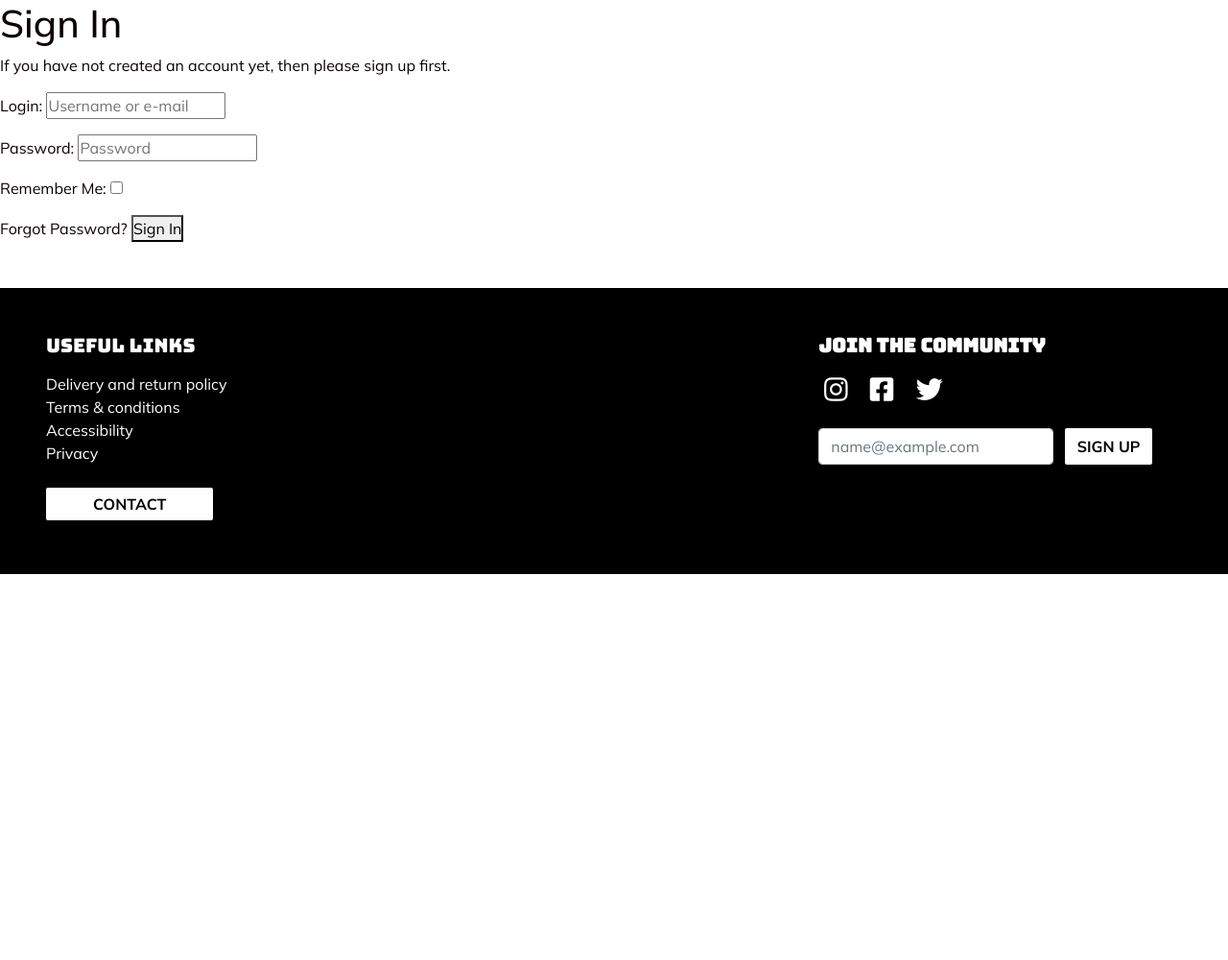
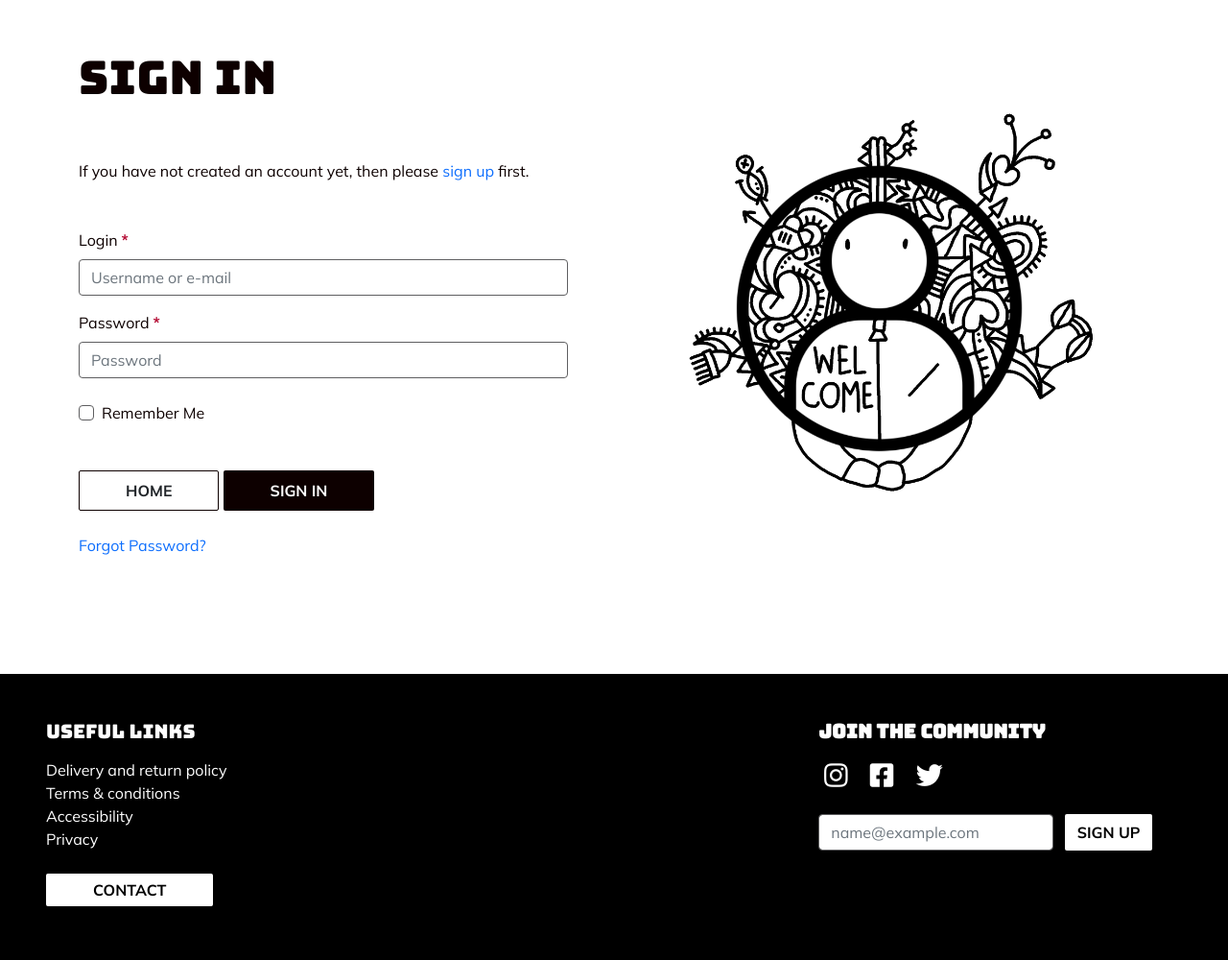
Before and after one commit to lemocla/Which-way-is-up, a Django app: page /accounts/login/ in a window 1280 px wide. Shown: the part 72-1072 px from the top of the page at 96% size. Before the commit the page ends 670 px from the top, so only its background shows below. Run offline with Django 3.2, Linux system fonts and the light colour scheme; some libraries are stand-ins or nearby versions; some web fonts are replaced.

Commit message:
Add styles and layout to login page

```diff
--- a/home/templates/home/index.html
+++ b/home/templates/home/index.html
@@ -53,11 +53,10 @@
                 <p class="">Enjoy a bit of mindfulness and unleash your creativity by colouring this illustration.</p>
                 <p class="">But Which Way is Up? The only way you want it to be!</p>
                 <p class="">Share your work on Instagram or Facebook by using the hashtag #whichwayisup</p>
-                </p>
+
                 <div class="mt-3 py-3">
                     <a href="{% static 'download/colouring_page.pdf' %}" target="_blank"
                         class="btn btn-white px-5 py-2 text-uppercase ">DOWLOAD</a>
-                    <!--border border-white text-white-->
                 </div>
             </div>
             <div class="col-sm-12 col-lg-6 text-center order-1 order-lg-2">
--- a/static/css/base.css
+++ b/static/css/base.css
@@ -24,6 +24,7 @@ body {
 
 /*----------------[ HEADERS ]-----------------*/
 
+h1,
 h2,
 h3,
 .navbar-brand,
@@ -33,6 +34,10 @@ h3,
 
 .homepage-h2 {
     font-size: 2.75rem;
+}
+
+.h1-page {
+    font-size: 3rem;
 }
 
 /*---------------[ BACKGROUND ]---------------*/
@@ -64,6 +69,7 @@ a.btn,
 
 .btn-white {
     background-color: var(--white);
+    border: 1px solid var(--black);
 }
 
 .btn-black:hover {
@@ -159,6 +165,41 @@ footer li a:hover,
     list-style-type: none;
 }
 
+/*-----------[ ALL AUTH ]--------------------*/
+
+.form-control,
+.checkboxinput,
+.form-check-input {
+    border: 1px solid var(--darkgrey);
+}
+
+.form-control:focus {
+    border-color: inherit;
+    outline: 0;
+    box-shadow: 0 0 0.5rem 0.15rem rgba(8, 8, 8, 0.15);
+}
+
+.asteriskField {
+    font-weight: bold;
+    color: var(--red);
+    padding-left: 0.25rem;
+}
+
+#div_id_remember {
+    margin: 1.5rem 0;
+}
+
+.form-link {
+    color: #0d6efd;
+}
+
+.img-abs {
+    position: absolute;
+    top: 85px;
+    right: 0px;
+    width: 120px;
+}
+
 /*-----------------[ FOOTER ]----------------*/
 
 .footer-header {
@@ -188,12 +229,21 @@ footer li a:hover,
     }
 }
 
+@media only screen and (min-width: 768px) {
+    .img-abs {
+        position: absolute;
+        top: 85px;
+        right: 0px;
+        width: 200px;
+    }
+}
 
 @media only screen and (min-width: 992px) {
     .hero-trapezoid {
         clip-path: polygon(10% 0, 100% 0, 100% 100%, 0% 100%);
         width: 51%;
-        padding: 2rem 3.25rem 0.75rem 5%;
+        /*padding: 2rem 3.25rem 0.75rem 5%;*/
+        padding: 3rem 3.25rem 0.75rem 10%;
     }
 
     .img-home {
@@ -203,12 +253,23 @@ footer li a:hover,
     .reviews-container {
         max-width: 415px;
     }
+
+    .img-abs {
+        display: none;
+    }
 }
 
+
+/*
 @media only screen and (min-width: 992px) {
     .hero-trapezoid {
         padding: 3rem 3.25rem 0.75rem 10%;
     }
+}*/
+@media only screen and (min-width: 1399px) {
+  .img-sizing{
+  width: 90%;
+  }
 }
 
 @media only screen and (min-width: 1450px) {
@@ -223,7 +284,7 @@ footer li a:hover,
 }
 
 @media only screen and (min-width: 1750px) {
-      .img-home {
+    .img-home {
         max-height: 90% !important;
     }
 }
--- a/templates/allauth/account/base.html
+++ b/templates/allauth/account/base.html
@@ -1 +1,15 @@
 {% extends "base.html" %}
+
+{% block content %}
+    <div class="container header-container">
+
+        <div class="row">
+            <div class="col-12 col-md-6">
+                <div class="allauth-form-inner-content">
+                    {% block inner_content %}
+                    {% endblock %}
+                </div>
+            </div>
+        </div>
+    </div>
+{% endblock %}
--- a/templates/allauth/account/login.html
+++ b/templates/allauth/account/login.html
@@ -6,8 +6,11 @@
 {% block head_title %}{% trans "Sign In" %}{% endblock %}
 
 {% block content %}
-
-<h1>{% trans "Sign In" %}</h1>
+<div class="container mt-md-1 pt-5 pb-3">
+  <div class="row pb-md-3 mb-4">
+    <div class="col-lg-6 pe-xl-5">
+      <img class="img-abs" src="{{MEDIA_URL}}login-illustration.png" alt="contact-illustration" />
+      <h1 class="h1-page pb-md-5 pb-4 mt-md-0">{% trans "Sign In" %}</h1>
 
       {% get_providers as socialaccount_providers %}
 
@@ -30,17 +33,28 @@ for a {{ site_name }} account and sign in below:{% endblocktrans %}</p>
 
       {% else %}
       <p>{% blocktrans %}If you have not created an account yet, then please
-<a href="{{ signup_url }}">sign up</a> first.{% endblocktrans %}</p>
+        <a class="form-link" href="{{ signup_url }}">sign up</a> first.{% endblocktrans %}</p>
       {% endif %}
 
-<form class="login" method="POST" action="{% url 'account_login' %}">
+      <form class="login mt-5" method="POST" action="{% url 'account_login' %}">
         {% csrf_token %}
-  {{ form.as_p }}
+        {{ form|crispy }}
         {% if redirect_field_value %}
+
         <input type="hidden" name="{{ redirect_field_name }}" value="{{ redirect_field_value }}" />
         {% endif %}
-  <a class="button secondaryAction" href="{% url 'account_reset_password' %}">{% trans "Forgot Password?" %}</a>
-  <button class="primaryAction" type="submit">{% trans "Sign In" %}</button>
+        <div class="mt-5">
+        <a class="btn btn-white px-5 py-2 text-uppercase" href="{% url 'home' %}">Home</a>
+        <button class="btn px-5 py-2 text-uppercase btn-black" type="submit">{% trans "Sign In" %}</button>
+        </div>
+        <p class="mt-4">
+        <a class="form-link" href="{% url 'account_reset_password' %}">{% trans "Forgot Password?" %}</a>
+        </p>
       </form>
-
+    </div>
+    <div class="d-none d-lg-block col-lg-6 text-end align-self-center">
+      <img class="img-fluid img-sizing" src="{{MEDIA_URL}}login-illustration.png" alt="contact-illustration" />
+    </div>
+  </div>
+</div>
 {% endblock %}
```
Also changed, not shown: media/login-illustration.png (added). Lines whose indentation alone changed are shown as unchanged.
